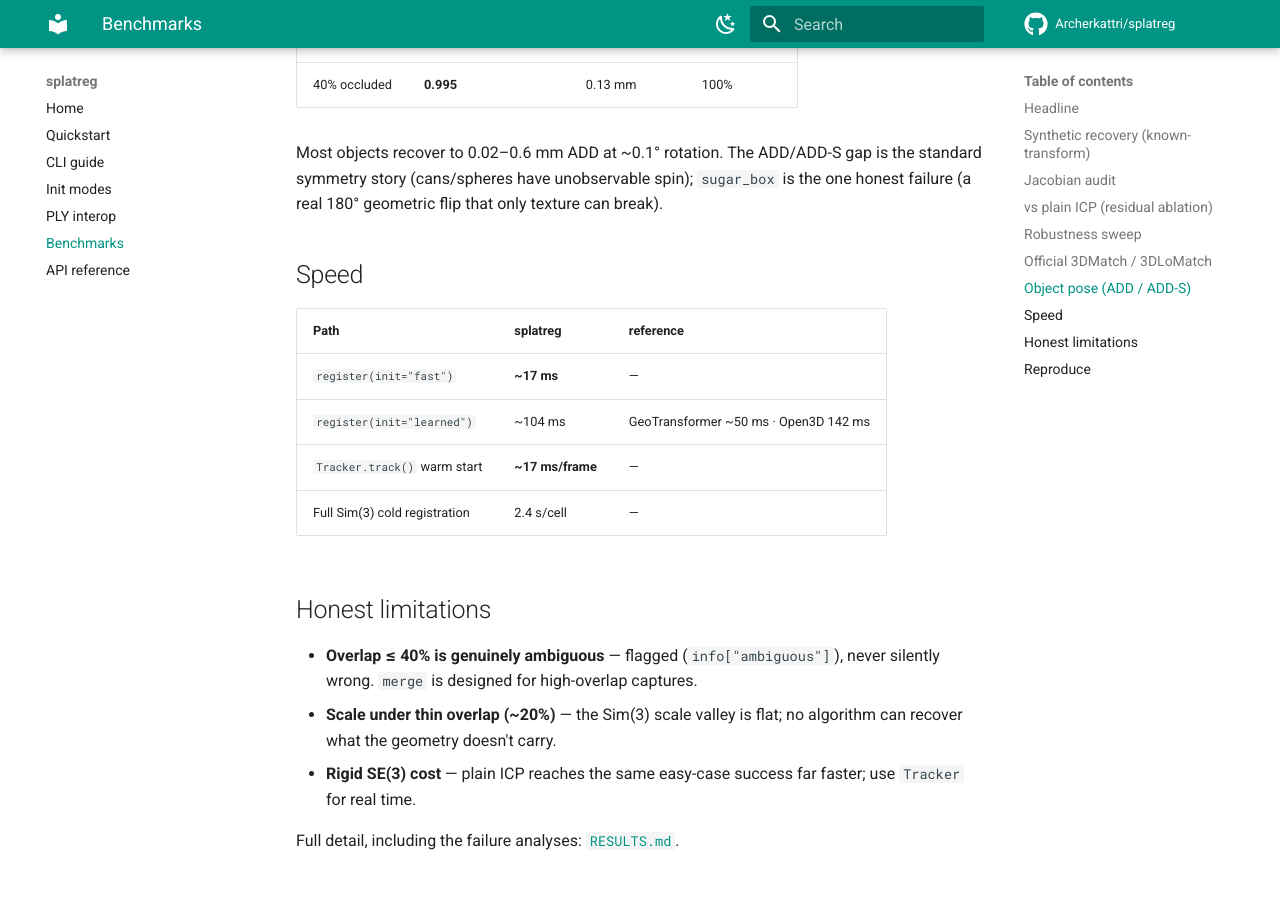
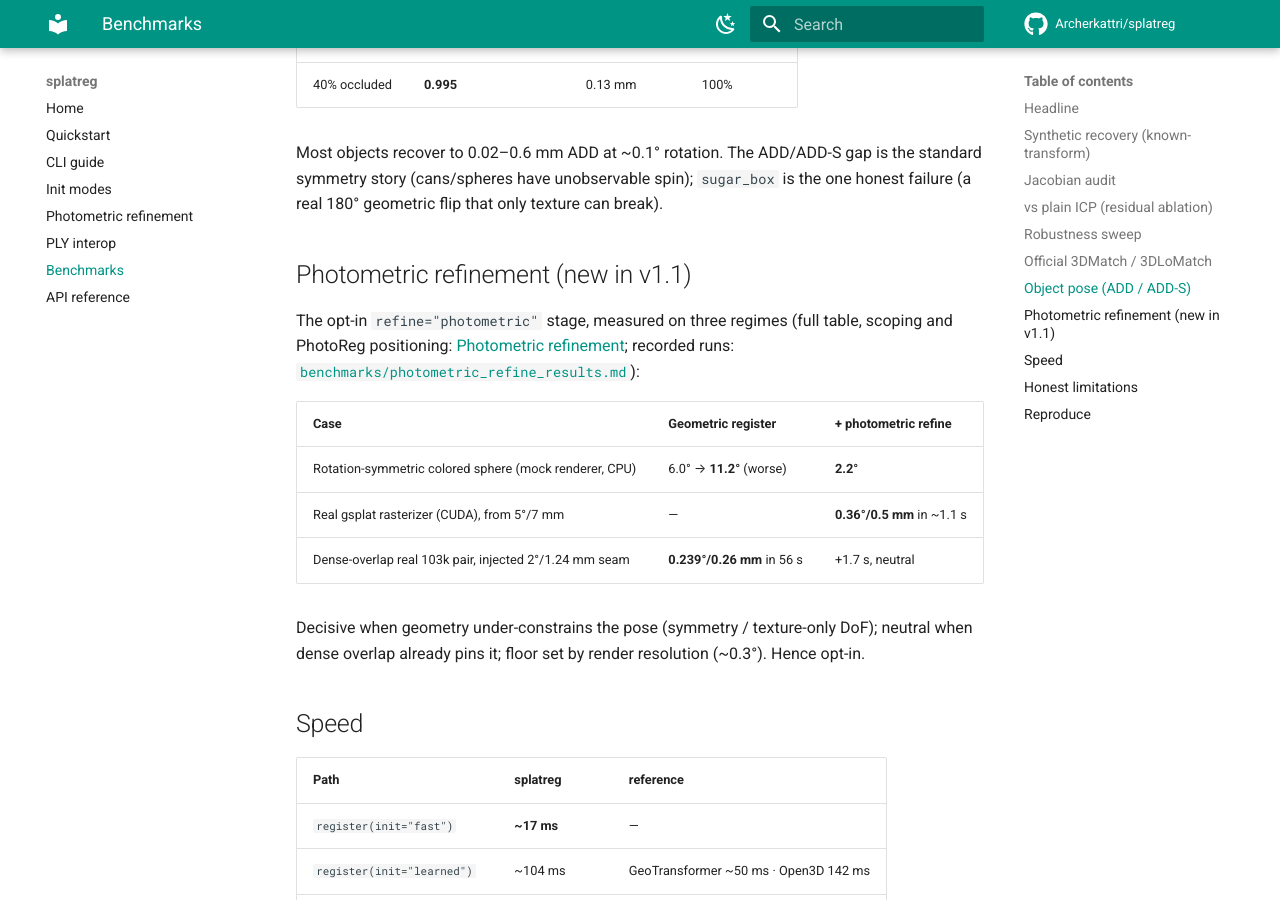
Before and after one commit to Archerkattri/splatreg, an MkDocs documentation site: the page built from docs_site/benchmarks.md, in a window 1280 px wide and 900 px high, scrolled down 2810 px. Built offline with MkDocs 1.6.1 and Material for MkDocs 9.7.7, drawn with Linux system fonts in a browser that asks for light colours; comment, search, counter and statistics services are not loaded.

Commit message:
v1.1.0: results-backed docs for the new additions
- README: 'What's new in v1.1' with one measured line per addition
  (photometric refine 3-case results, CLI align transcript, DC round-trip
  fix); docs/Colab badges; citation block at 1.1.0
- docs_site/photometric.md: when-and-why page (mock-symmetry / real-gsplat /
  dense-overlap-neutral table, PhotoReg positioning, honest scoping, knobs)
- benchmarks/photometric_refine_results.md: full recorded-run tables with
  reproduce commands; benchmarks/quickstart/index/ply-interop cross-links
- version 1.1.0 everywhere (pyproject, CITATION.cff, __init__, README)

```diff
--- a/docs_site/benchmarks.md
+++ b/docs_site/benchmarks.md
@@ -85,6 +85,21 @@ Most objects recover to 0.02–0.6 mm ADD at ~0.1° rotation. The ADD/ADD-S gap
 symmetry story (cans/spheres have unobservable spin); `sugar_box` is the one honest failure
 (a real 180° geometric flip that only texture can break).
 
+## Photometric refinement (new in v1.1)
+
+The opt-in `refine="photometric"` stage, measured on three regimes (full table, scoping and
+PhotoReg positioning: [Photometric refinement](photometric.md); recorded runs:
+[`benchmarks/photometric_refine_results.md`](https://github.com/Archerkattri/splatreg/blob/main/benchmarks/photometric_refine_results.md)):
+
+| Case | Geometric register | + photometric refine |
+|---|---|---|
+| Rotation-symmetric colored sphere (mock renderer, CPU) | 6.0° → **11.2°** (worse) | **2.2°** |
+| Real gsplat rasterizer (CUDA), from 5°/7 mm | — | **0.36°/0.5 mm** in ~1.1 s |
+| Dense-overlap real 103k pair, injected 2°/1.24 mm seam | **0.239°/0.26 mm** in 56 s | +1.7 s, neutral |
+
+Decisive when geometry under-constrains the pose (symmetry / texture-only DoF); neutral when
+dense overlap already pins it; floor set by render resolution (~0.3°). Hence opt-in.
+
 ## Speed
 
 | Path | splatreg | reference |
--- a/mkdocs.yml
+++ b/mkdocs.yml
@@ -40,6 +40,7 @@ nav:
   - Quickstart: quickstart.md
   - CLI guide: cli.md
   - Init modes: init-modes.md
+  - Photometric refinement: photometric.md
   - PLY interop: ply-interop.md
   - Benchmarks: benchmarks.md
   - API reference: api.md
--- a/pyproject.toml
+++ b/pyproject.toml
@@ -4,7 +4,7 @@ build-backend = "setuptools.build_meta"
 
 [project]
 name = "splatreg"
-version = "1.0.3"
+version = "1.1.0"
 description = "Composable geometry-first SE(3)/Sim(3) registration for 3D Gaussian Splatting — the inverse of gsplat."
 readme = "README.md"
 requires-python = ">=3.9"
--- a/splatreg/__init__.py
+++ b/splatreg/__init__.py
@@ -56,7 +56,7 @@ try:
 except ImportError:  # pragma: no cover
     SpatialIndex = build_index = None  # type: ignore
 
-__version__ = "1.0.3"
+__version__ = "1.1.0"
 __all__ = [
     "register",
     "merge",
```
Also changed, not shown: README.md (+11 -2 lines), benchmarks/photometric_refine_results.md (added, +62 -0 lines), docs_site/index.md (+2 -0 lines), docs_site/photometric.md (added, +87 -0 lines), docs_site/ply-interop.md (+7 -0 lines), docs_site/quickstart.md (+12 -0 lines), 1 other file.
